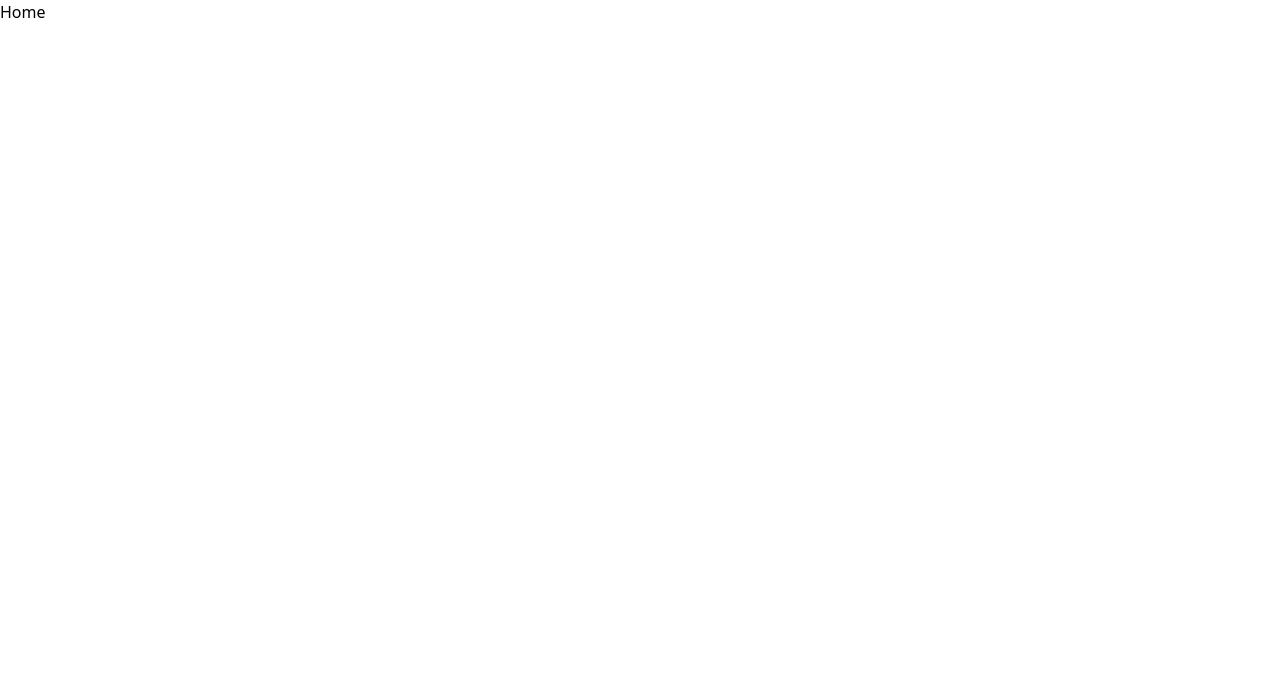
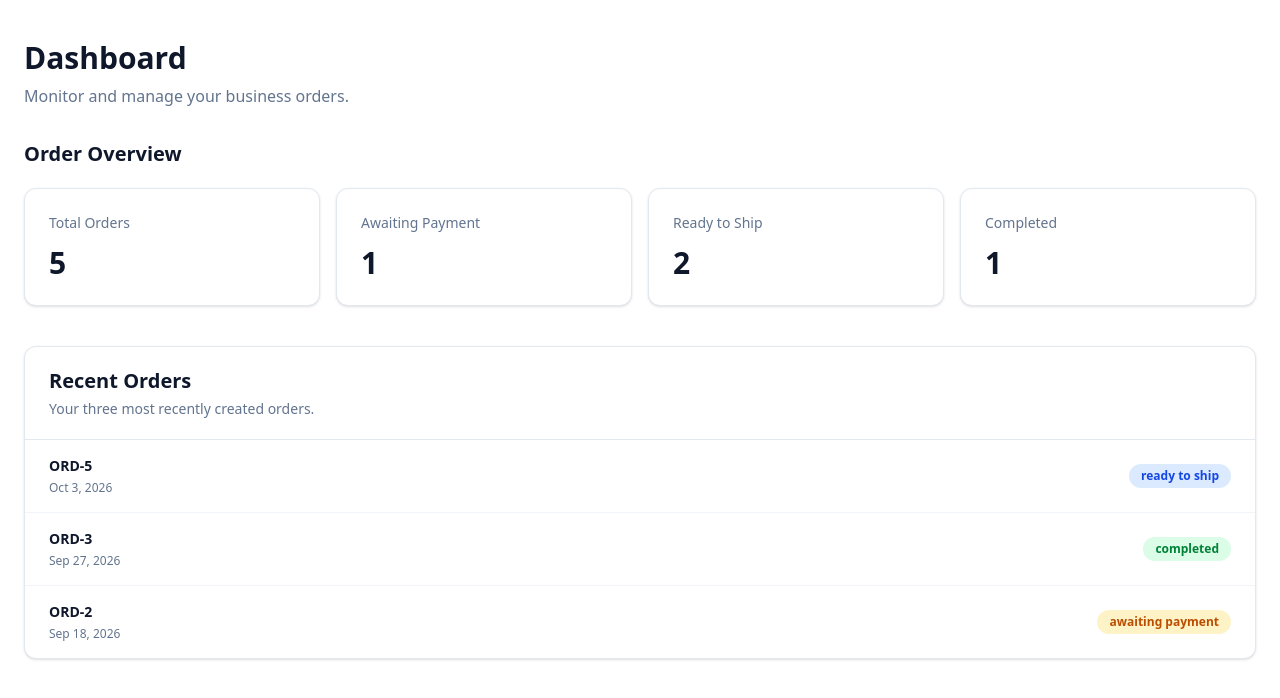
Before and after one commit to dicey44/order-craft, a Next.js app: page / in a window 1280 px wide. Shown: the top 698 px of the page. Built offline with nearby package versions, Linux system fonts and the light colour scheme.

Commit message:
feat: add dashboard overview and recent orders

```diff
--- a/app/orders/page.tsx
+++ b/app/orders/page.tsx
@@ -25,6 +25,7 @@ export default function OrdersPage() {
 
                 {/* Orders Table */}
                 <OrdersTable orders={orders} />
+
             </div>
         </main>
     );
--- a/app/page.tsx
+++ b/app/page.tsx
@@ -1,9 +1,20 @@
-
+import OrderOverview from "@/components/OrderOverview";
+import RecentOrders from "@/components/RecentOrders";
 
 export default function Home() {
-  return (
-    <div>
-      Home
-    </div>
-  );
+    return (
+        <main className="max-w-7xl px-6 py-10">
+            <div className="mb-8">
+                <h1 className="text-3xl font-bold text-slate-900">
+                    Dashboard
+                </h1>
+                <p className="mt-2 text-slate-500">
+                    Monitor and manage your business orders.
+                </p>
+            </div>
+
+            <OrderOverview />
+            <RecentOrders />
+        </main>
+    );
 }
--- /dev/null
+++ b/components/OrderOverview.tsx
@@ -0,0 +1,41 @@
+import { orders } from "@/data/orders";
+
+export default function OrderOverview() {
+
+    const totalOrders = orders.length;
+    const completedOrders = orders.filter(order => order.status === "completed").length;
+    const awaitingPaymentOrders = orders.filter(order => order.status === "awaiting_payment").length;
+    const readyToShipOrders = orders.filter(order => order.status === "ready_to_ship").length;
+
+    return (
+    <section aria-labelledby="order-overview-heading">
+        <h2
+            id="order-overview-heading"
+            className="mb-5 text-xl font-semibold text-slate-900"
+        >
+            Order Overview
+        </h2>
+
+        <div className="grid grid-cols-1 gap-4 sm:grid-cols-2 xl:grid-cols-4">
+            {[
+                { label: "Total Orders", value: totalOrders },
+                { label: "Awaiting Payment", value: awaitingPaymentOrders },
+                { label: "Ready to Ship", value: readyToShipOrders },
+                { label: "Completed", value: completedOrders },
+            ].map((stat) => (
+                <div
+                    key={stat.label}
+                    className="rounded-xl border border-slate-200 bg-white p-6 shadow-sm"
+                >
+                    <p className="text-sm font-medium text-slate-500">
+                        {stat.label}
+                    </p>
+                    <p className="mt-3 text-3xl font-bold text-slate-900">
+                        {stat.value}
+                    </p>
+                </div>
+            ))}
+        </div>
+    </section>
+);
+}
--- /dev/null
+++ b/components/RecentOrders.tsx
@@ -0,0 +1,67 @@
+import { orders } from "@/data/orders";
+import Link from "next/link";
+
+export default function RecentOrders() {
+    const recentOrders = [...orders].sort((a, b) => new Date(b.createdAt).getTime() - new Date(a.createdAt).getTime()).slice(0, 3);
+
+    return (
+        <section
+            aria-labelledby="recent-orders-heading"
+            className="mt-10 rounded-xl border border-slate-200 bg-white shadow-sm"
+        >
+            <div className="border-b border-slate-200 px-6 py-5">
+                <h2
+                    id="recent-orders-heading"
+                    className="text-xl font-semibold text-slate-900"
+                >
+                    Recent Orders
+                </h2>
+                <p className="mt-1 text-sm text-slate-500">
+                    Your three most recently created orders.
+                </p>
+            </div>
+
+            <ul className="divide-y divide-slate-100">
+                {recentOrders.map((obj) => (
+                    <li
+                        key={obj.id}
+                    >
+                    <Link href={`orders/${obj.id}`} className="flex flex-col gap-3 px-6 py-4 sm:flex-row sm:items-center sm:justify-between">
+                        <div>
+                            <p className="text-sm font-semibold text-slate-900">
+                                {obj.id}
+                            </p>
+                            <p className="mt-1 text-xs text-slate-500">
+                                {new Date(obj.createdAt).toLocaleDateString(
+                                    "en-US",
+                                    {
+                                        year: "numeric",
+                                        month: "short",
+                                        day: "numeric",
+                                        timeZone: "Asia/Tokyo",
+                                    }
+                                )}
+                            </p>
+                        </div>
+
+                        <span
+                            className={`inline-flex w-fit items-center rounded-full px-3 py-1 text-xs font-semibold ${
+                                obj.status === "completed"
+                                    ? "bg-green-100 text-green-700"
+                                    : obj.status === "ready_to_ship"
+                                    ? "bg-blue-100 text-blue-700"
+                                    : obj.status === "awaiting_payment"
+                                    ? "bg-amber-100 text-amber-700"
+                                    : "bg-red-100 text-red-700"
+                            }`}
+                        >
+                            {obj.status.replaceAll("_", " ")}
+                        </span>
+                    </Link>
+                    </li>
+
+                ))}
+            </ul>
+        </section>
+    );
+}
```
